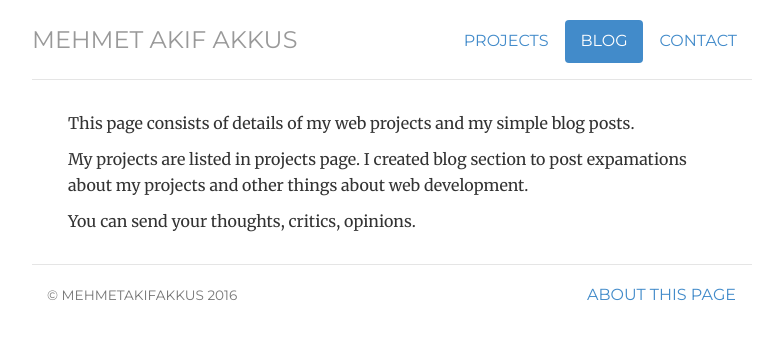
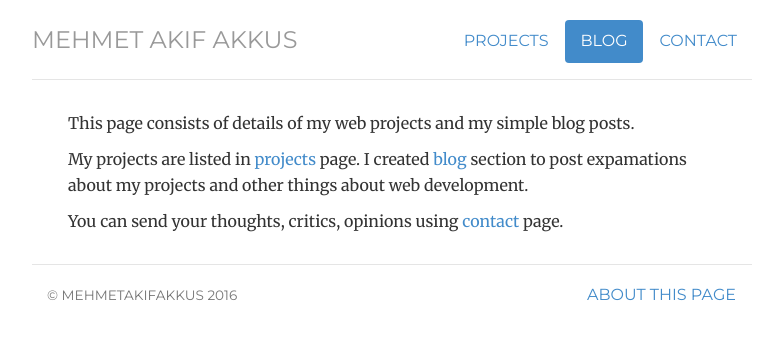
Before and after one commit to mehmetakifakkus/mehmetakifakkus.github.io, a Jekyll site: the page built from about/index.html, in a window 1280 px wide. Shown: the top 340 px of the page, without its empty margins (248-1031 px from the left). Built offline with Jekyll 4.4.1, drawn with Linux system fonts in a browser that asks for light colours.

Commit message:
Update index.html

```diff
--- a/about/index.html
+++ b/about/index.html
@@ -7,8 +7,8 @@ title: About
 
 	<p>This page consists of details of my web projects and my simple blog posts. </p>
 
-  <p>My projects are listed in projects page. I created blog section to post expamations about my projects and other things about web development. </p>
+  <p>My projects are listed in <a href="/projects">projects</a> page. I created <a href="/blog">blog</a> section to post expamations about my projects and other things about web development. </p>
 
- 	<p>You can send your thoughts, critics, opinions. </p>
+ 	<p>You can send your thoughts, critics, opinions using <a href="/contact">contact</a> page. </p>
 
 </div>
```
